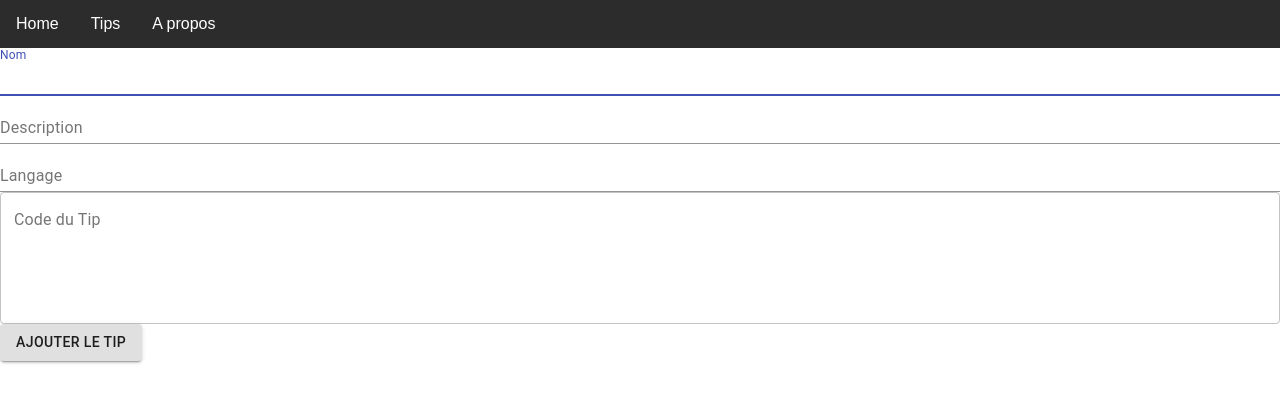
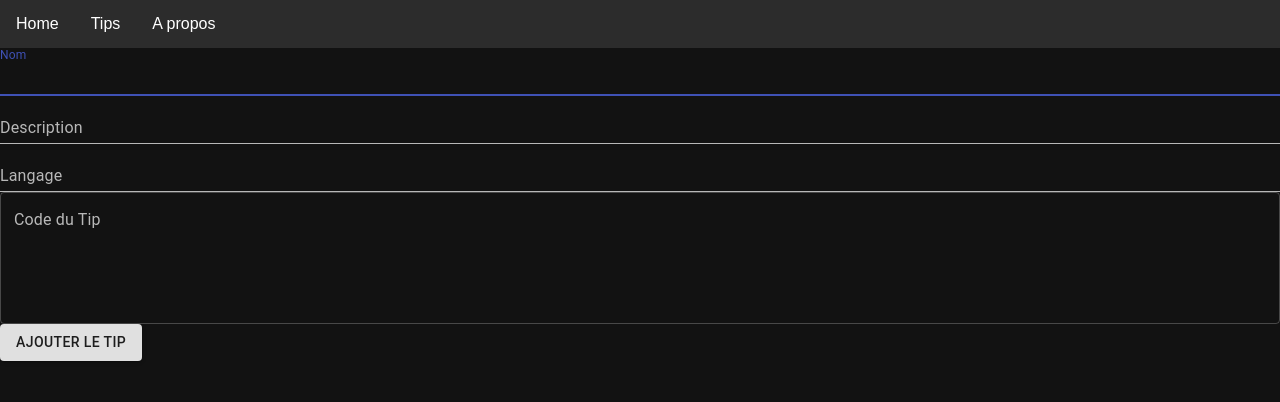
Before and after one commit to Graphandco/GraphandCoReact, a React (Create React App) app: page /create-tip in a window 1280 px wide. Shown: the top 402 px of the page. Built offline with nearby package versions, Linux system fonts and the light colour scheme.

Commit message:
Add Material custom dark theme

```diff
--- a/src/App.js
+++ b/src/App.js
@@ -9,9 +9,27 @@ import TipSingle from './components/TipSingle';
 import CreateTip from './components/CreateTip';
 import About from './components/About';
 
+//Material UI
+import {
+    createMuiTheme,
+    ThemeProvider,
+    useTheme,
+} from '@material-ui/core/styles';
+
 const App = () => {
+    //Set Material Theme
+    const themes = useTheme();
+    const monTheme = createMuiTheme({
+        palette: {
+            type: 'dark',
+            secondary: {
+                main: '#FFFFFF',
+            },
+        },
+    });
+
     return (
-        <>
+        <ThemeProvider theme={monTheme}>
             <BrowserRouter>
                 <Header />
                 <Switch>
@@ -32,7 +50,7 @@ const App = () => {
                     </Route>
                 </Switch>
             </BrowserRouter>
-        </>
+        </ThemeProvider>
     );
 };
 
--- a/src/components/CreateTip.js
+++ b/src/components/CreateTip.js
@@ -44,7 +44,7 @@ function CreateTip(props) {
                     label='Nom'
                     autoFocus
                     type='text'
-                    fullWidth='true'
+                    fullWidth={true}
                 />
             </div>
 
@@ -54,7 +54,7 @@ function CreateTip(props) {
                     label='Description'
                     type='text'
                     autoComplete='off'
-                    fullWidth='true'
+                    fullWidth={true}
                 />
             </div>
 
@@ -64,7 +64,7 @@ function CreateTip(props) {
                     label='Langage'
                     type='text'
                     autoComplete='off'
-                    fullWidth='true'
+                    fullWidth={true}
                 />
             </div>
 
@@ -74,7 +74,7 @@ function CreateTip(props) {
                     label='Code du Tip'
                     multiline
                     variant='outlined'
-                    fullWidth='true'
+                    fullWidth={true}
                     rows='5'
                     name='body'
                     type='text'
--- a/src/components/Tips.js
+++ b/src/components/Tips.js
@@ -41,7 +41,7 @@ const Tips = () => {
     return (
         <Page title='Coding Tips'>
             <h1>Tips</h1>
-            <CreateTip />
+
             <div className='tips-list'>
                 {tips.map((tip) => (
                     <div
@@ -69,6 +69,7 @@ const Tips = () => {
                     </div>
                 ))}
             </div>
+            <CreateTip />
         </Page>
     );
 };
--- a/src/styles/global.scss
+++ b/src/styles/global.scss
@@ -3,7 +3,8 @@ body {
     padding: 0;
     box-sizing: border-box;
     font-family: $mainfont;
-    color: $primary;
+    color: $lightgrey;
+    background-color: #121212;
 }
 
 h1,
--- a/src/styles/main.scss
+++ b/src/styles/main.scss
@@ -49,14 +49,14 @@ main {
 
     .tips-list {
         display: grid;
-        grid-template-columns: repeat(auto-fit, minmax(200px, 1fr));
+        grid-template-columns: repeat(auto-fit, minmax(250px, 1fr));
         grid-gap: 1rem;
 
         .tip-single {
             background-color: $primary;
             color: $lightgrey;
             border-radius: 3px;
-            padding: 1rem 1rem 0 1rem;
+            padding: 1rem 1rem 0.5rem 1rem;
 
             .tip-title {
                 display: block;
```
